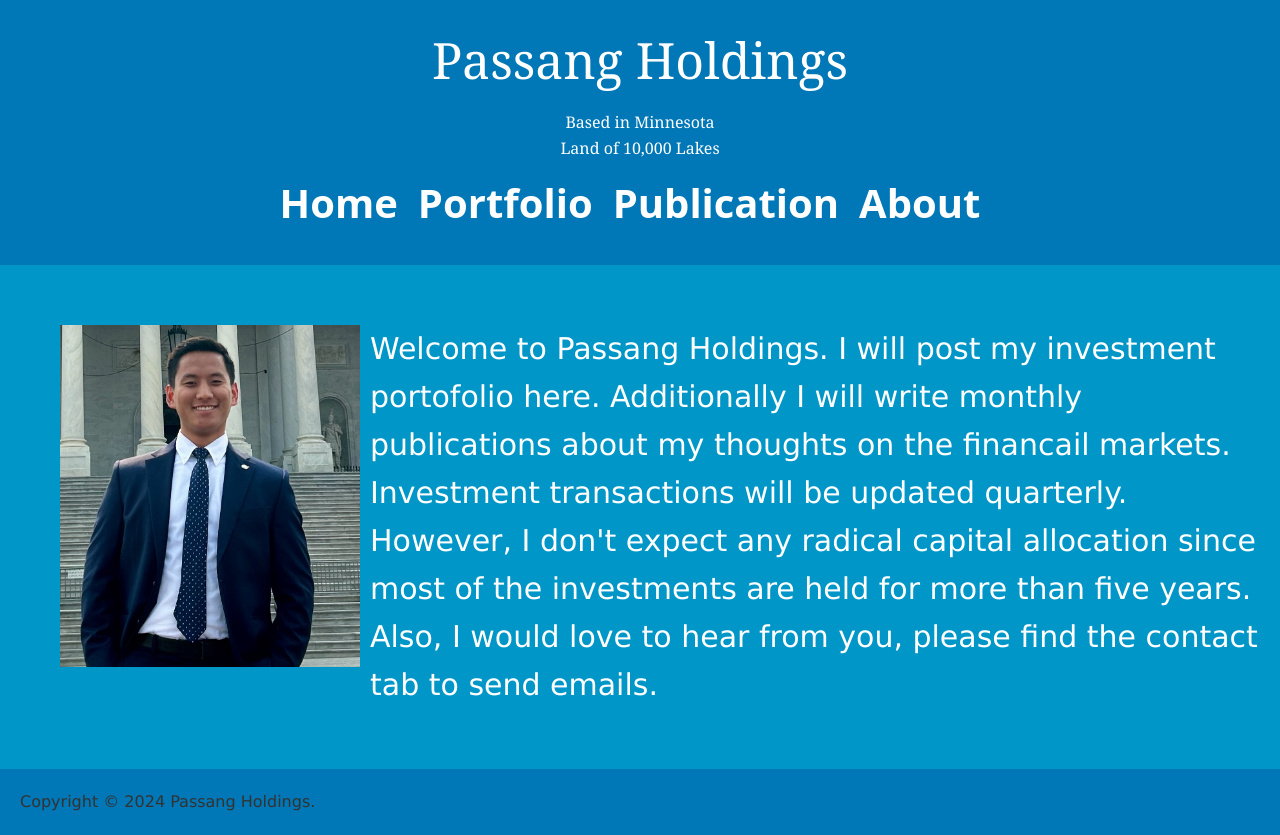
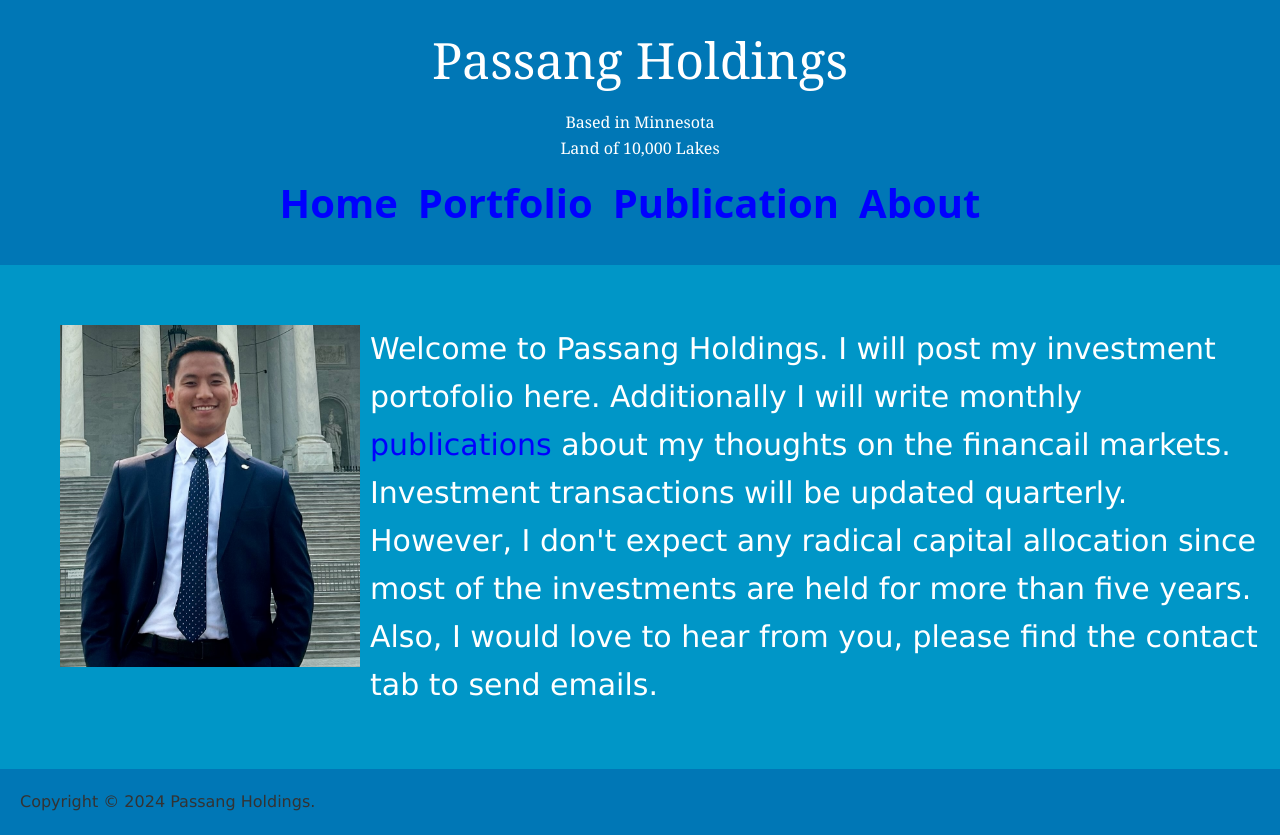
Before and after one commit to shedup/passangholdings, a Next.js app: page / in a window 1280 px wide. Built offline with nearby package versions, Linux system fonts and the light colour scheme.

Commit message:
blue tag

```diff
--- a/pages/index.js
+++ b/pages/index.js
@@ -16,7 +16,7 @@ const Home = () => {
           <p>
             Welcome to Passang Holdings. I will post my investment portofolio
             here. Additionally I will write monthly
-            <Link href="/publication"> publications </Link>
+            <Link href="/publications"> publications </Link>
             about my thoughts on the financail markets. Investment transactions
             will be updated quarterly. However, I don't expect any radical
             capital allocation since most of the investments are held for more
--- a/styles/globals.css
+++ b/styles/globals.css
@@ -65,6 +65,17 @@ nav ul li a {
   text-decoration: none;
   font-weight: bold;
 }
+ a:link{
+   text-decoration: none;
+   color: blue;
+ }
+ a:active{
+   color: yellow !important;
+ }
+ a:active{
+   cursor: pointer;
+   color: red!important;
+ }
 
 #feature-image {
   background-color: #0096c7;
```
